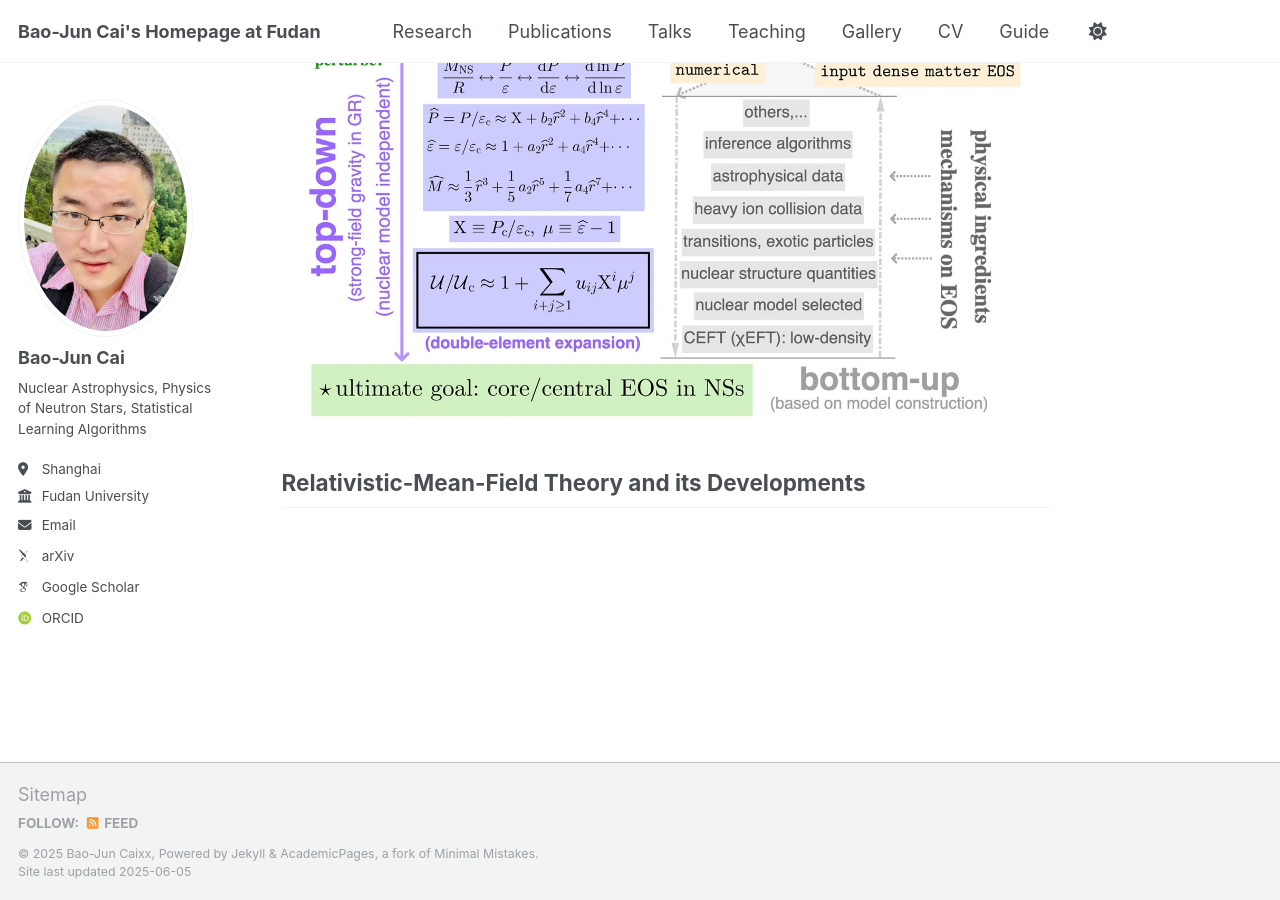
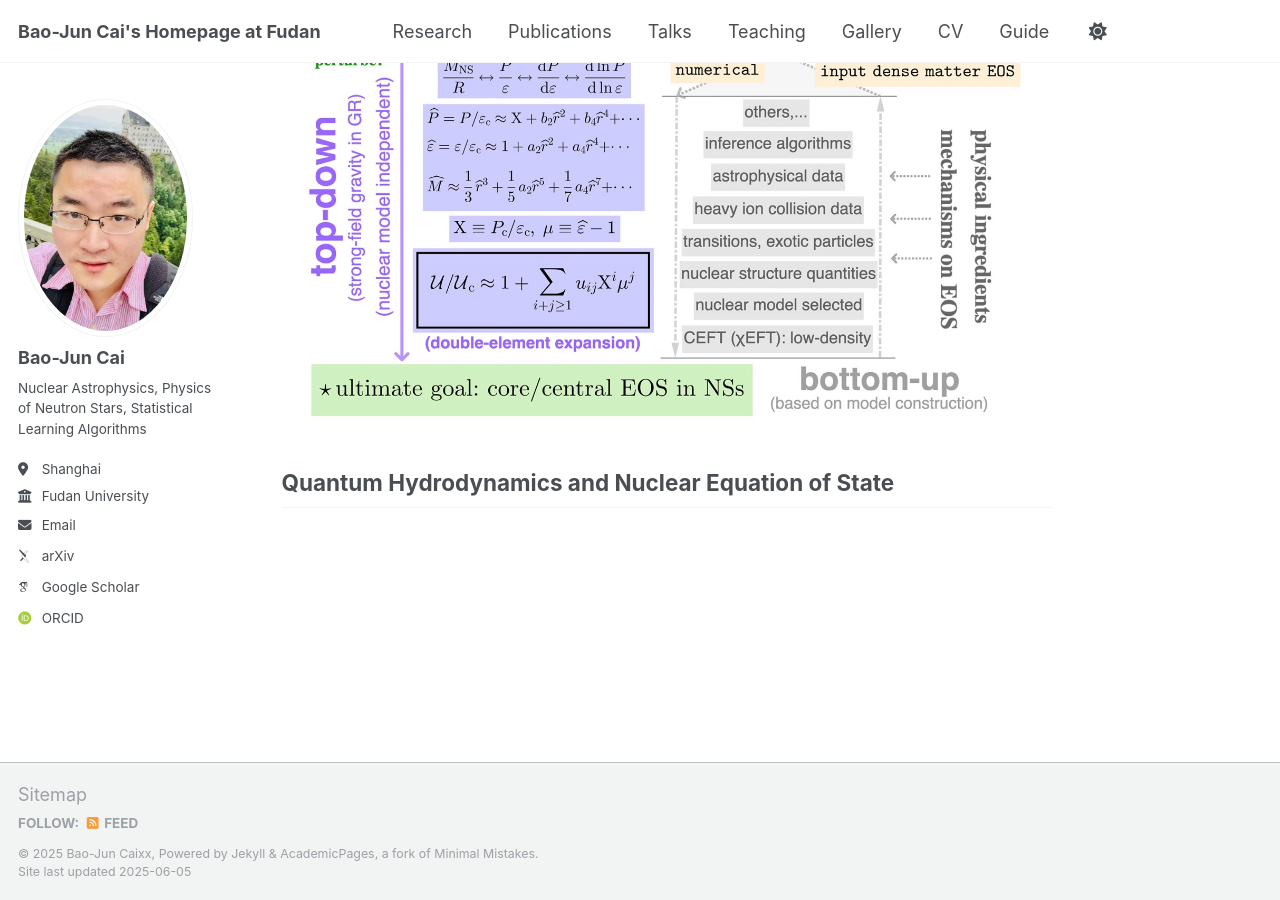
Before and after one commit to bjcai-phys/bjcai-phys.github.io, a Jekyll site: the page built from _pages/research.md, in a window 1280 px wide and 900 px high, scrolled down 2289 px. Built offline with Jekyll 4.4.1, drawn with Linux system fonts in a browser that asks for light colours; some web fonts are replaced.

Commit message:
Update research.md

```diff
--- a/_pages/research.md
+++ b/_pages/research.md
@@ -25,4 +25,4 @@ This novel approach can be extended to investigate structure of rotating neutron
 ![](https://bjcai-phys.github.io/images/ipadtov-skt.jpg){:width="100%"}
 
 
-## Relativistic-Mean-Field Theory and its Developments
+## Quantum Hydrodynamics and Nuclear Equation of State
```
